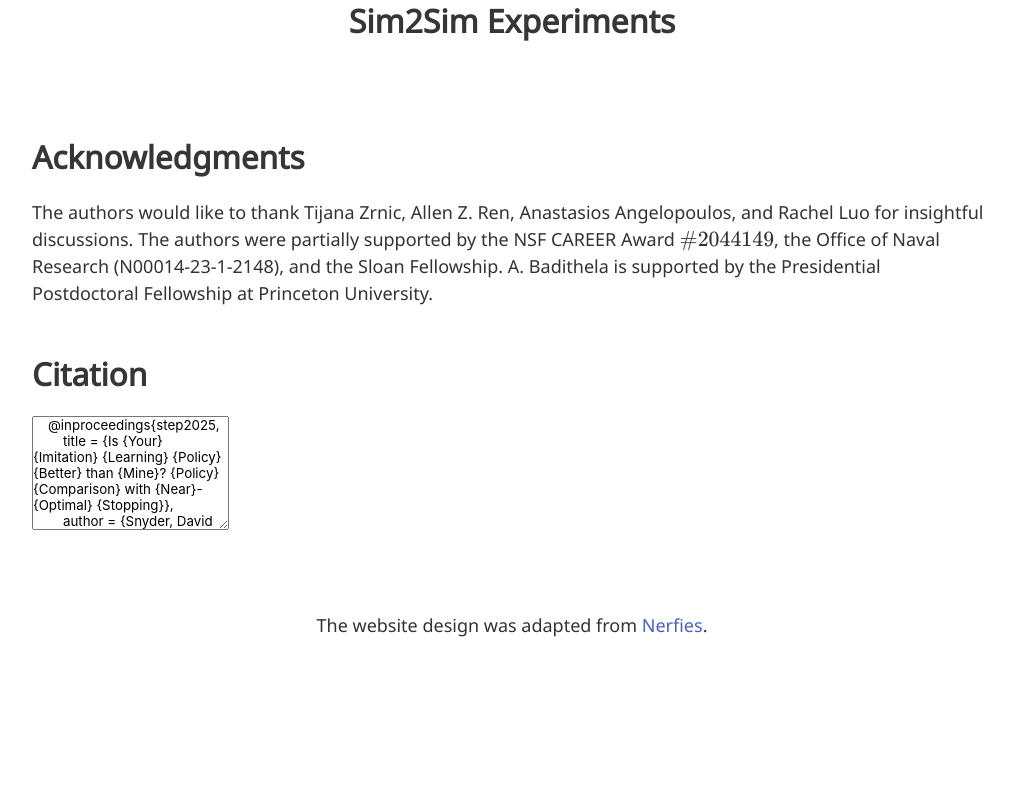
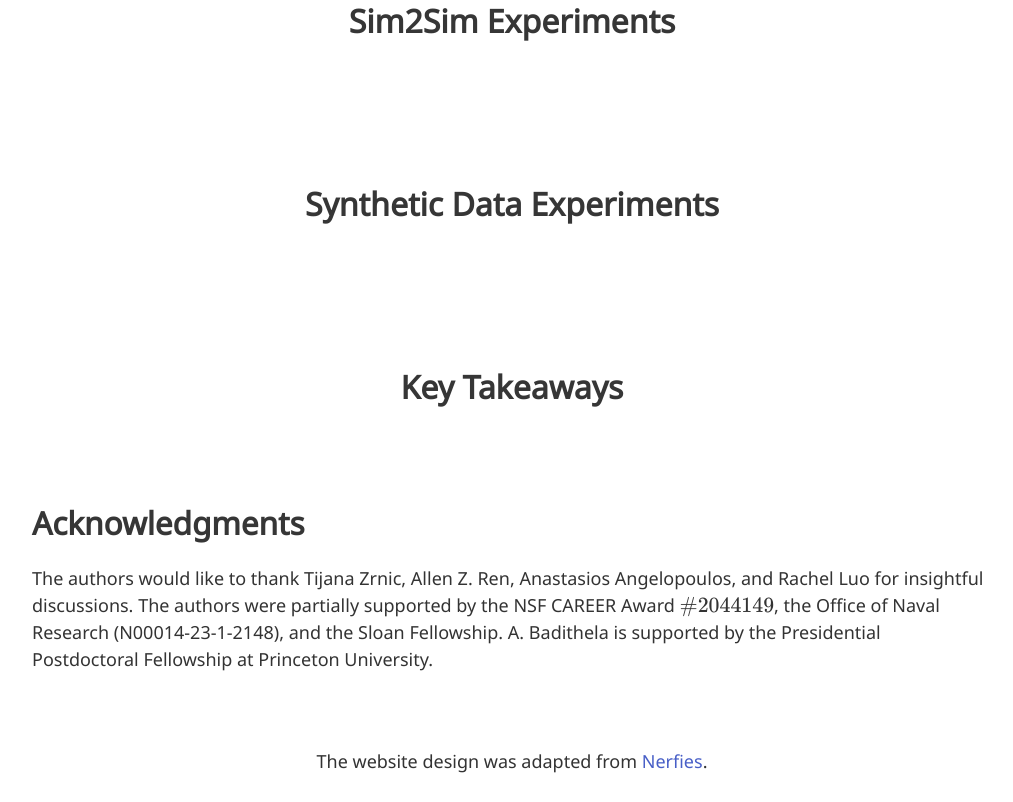
Before and after one commit to SureSim-Robot-Eval/SureSim-Robot-Eval.github.io, a plain HTML site: page index.html in a window 1280 px wide. Shown: the part 2471-3273 px from the top of the page, without its empty margins (128-1141 px from the left). Before the commit the page ends 3137 px from the top, so only its background shows below. Drawn offline with nearby package versions, Linux system fonts and the light colour scheme; some icons are missing; a web font is replaced by a local one.

Commit message:
Add sections to index.html

```diff
--- a/index.html
+++ b/index.html
@@ -234,6 +234,26 @@
       </p> -->
       <br>
   </section>
+
+  <!-- ===== Synthetic Data EXPERIMENTS ===== -->
+  <section id="synthetic" class="section">
+    <div class="container is-max-desktop content-container">
+      <h2 class="title is-3 has-text-centered">Synthetic Data Experiments</h2>
+      <!-- <p>We evaluate our method on three simulation tasks: Put Tomato in Plate, Peg Insertion and Pull Cube Tool.
+      </p> -->
+      <br>
+  </section>
+
+  <!-- ===== Key Takeaways ===== -->
+  <section id="synthetic" class="section">
+    <div class="container is-max-desktop content-container">
+      <h2 class="title is-3 has-text-centered">Key Takeaways</h2>
+      <!-- <p>We evaluate our method on three simulation tasks: Put Tomato in Plate, Peg Insertion and Pull Cube Tool.
+      </p> -->
+      <br>
+  </section>
+
+  <!-- ===== Acknowledgments ===== -->
   <section class="section" id="BibTeX">
     <div class="container is-max-desktop content">
       <h2 class="title">Acknowledgments</h2>
@@ -241,10 +261,9 @@
         </p>
     </div>
   </section>
-  <section class="section" id="BibTeX">
+  <!-- <section class="section" id="BibTeX">
       <div class="container is-max-desktop content">
           <h2 class="title">Citation</h2>
-          <!-- <div class="form-group col-md-12"> -->
               <textarea id="bibtex" class="form-control" rows="7" readonly>
     @inproceedings{step2025,
         title = {Is {Your} {Imitation} {Learning} {Policy} {Better} than {Mine}? {Policy} {Comparison} with {Near}-{Optimal} {Stopping}},
@@ -253,7 +272,7 @@
         year = {2025},
 }   </textarea>
       </div>
-  </section>
+  </section> -->
   <!--
   <section class="section" id="BibTeX">
     <div class="container is-max-desktop content">
```
